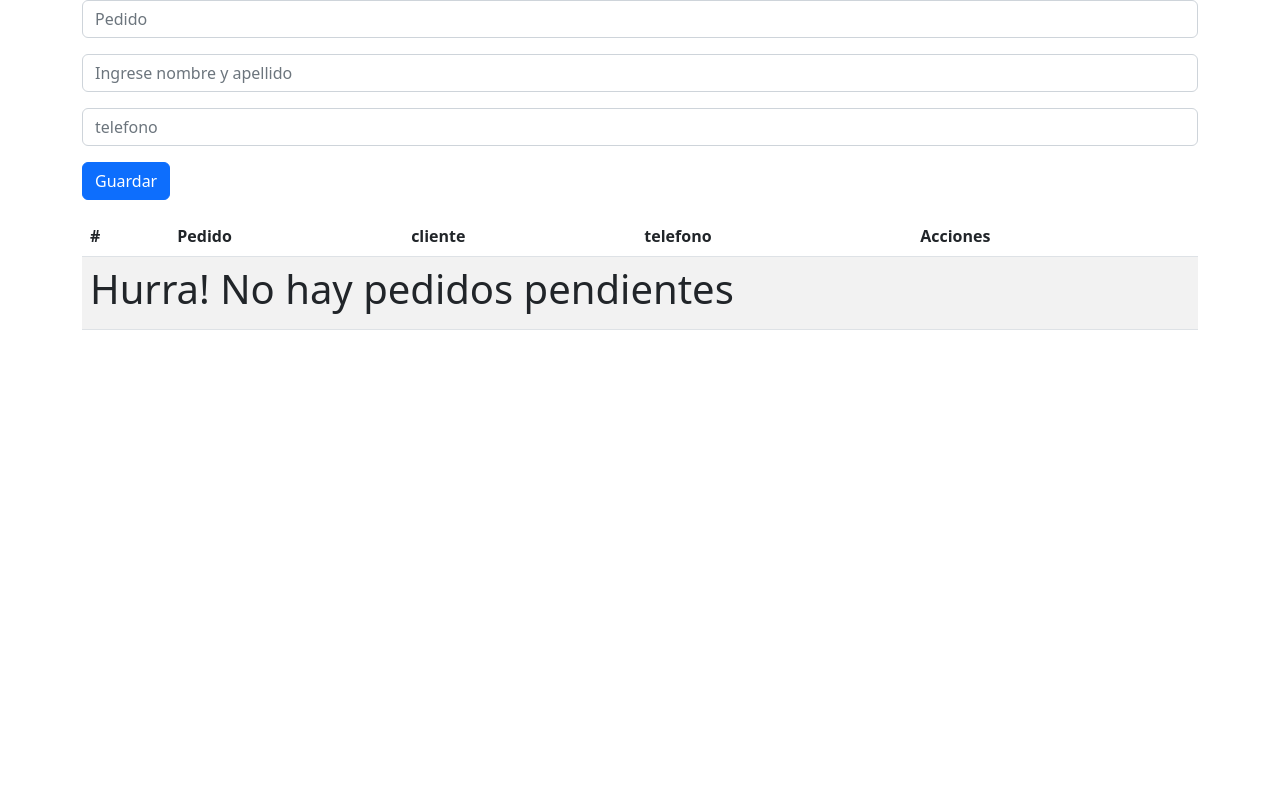
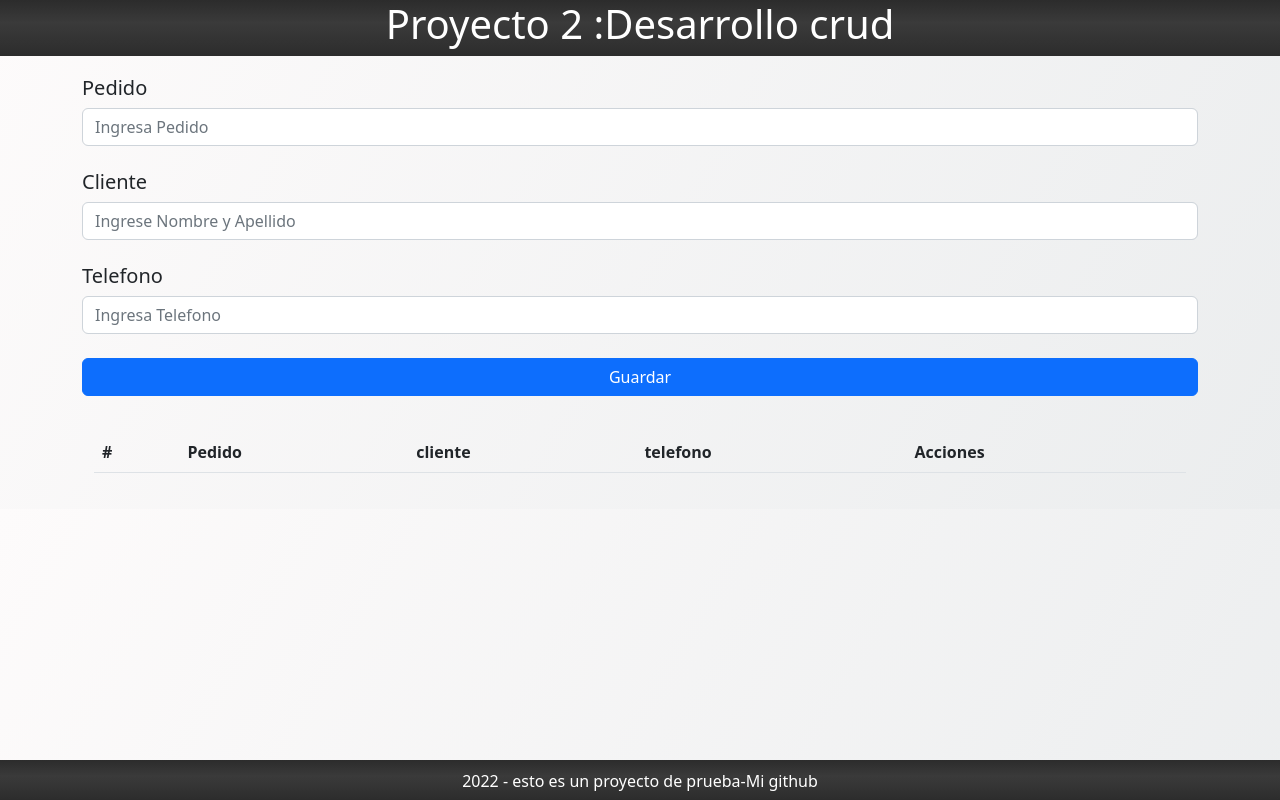
Before and after one commit to AKend0/Proyecto-2_CRUD, a plain HTML site: page index.html in a window 1280 px wide. Drawn offline with nearby package versions, Linux system fonts and the light colour scheme.

Commit message:
paso 6 colocando hoja de estilos

```diff
--- a/index.html
+++ b/index.html
@@ -6,30 +6,41 @@
     <meta name="viewport" content="width=device-width, initial-scale=1.0">
    <!-- CSS only -->
 <link href="https://cdn.jsdelivr.net/npm/bootstrap@5.2.0-beta1/dist/css/bootstrap.min.css" rel="stylesheet" integrity="sha384-0evHe/X+R7YkIZDRvuzKMRqM+OrBnVFBL6DOitfPri4tjfHxaWutUpFmBp4vmVor" crossorigin="anonymous">
-    <title>Document</title>
+    <link rel="stylesheet" href="style.css">
+<title>Gestor de pedidos </title>
 </head>
 <body>
+  <header>
+    <H1 class="titulo">
+      Proyecto 2 :Desarrollo crud
+    </H1>
+  </header>
     <main class="container">
-        <form class="row g-3" id="form">
+        <form class="form" id="form">
             <div class="row-auto">
+               <h5>Pedido</h5>
                 <label for="pedido" class="visually-hidden">Pedido</label>
-                <input type="text" class="form-control" id="pedido" placeholder="Pedido">
+                <input type="text" class="form-control" id="pedido" placeholder="Ingresa Pedido">
               </div>
-
+              <br>
             <div class="row-auto">
+              <h5>Cliente</h5>
               <label for="cliente" class="visually-hidden">Cliente</label>
-              <input type="text" class="form-control" id="cliente" placeholder="Ingrese nombre y apellido">
+              <input type="text" class="form-control" id="cliente" placeholder="Ingrese Nombre y Apellido">
             </div>
+            <br>
             <div class="row-auto">
+              <h5>Telefono</h5>
                 <label for="telefono" class="visually-hidden">Telefono</label>
-                <input type="text" class="form-control" id="telefono" placeholder="telefono">
+                <input type="text" class="form-control" id="telefono" placeholder="Ingresa Telefono">
               </div>
-            <div class="row-auto">
+              <br>
+            <div class="d-grid gap-2">
               <button type="submit" class="btn btn-primary mb-3">Guardar</button>
             </div>
           </form>
 
- <section>
+ <section class="container">
     <table class="table table-striped">
         <thead>
           <tr>
@@ -40,9 +51,9 @@
             <th scope="col">Acciones</th>
           </tr>
         </thead>
-        <tbody id='cuerpotabla'>
-          <th colspan="6">
-              <h1> Hurra! No hay pedidos pendientes</h1>
+        <tbody class="tablero" id='cuerpotabla'>
+          <th  colspan="6">
+              <h1 class="indicador"> Hurra! No hay pedidos pendientes</h1>
           </th>
         </tbody>
       </table>
@@ -53,4 +64,8 @@
     <!-- JavaScript Bundle with Popper -->
 <script src="https://cdn.jsdelivr.net/npm/bootstrap@5.2.0-beta1/dist/js/bootstrap.bundle.min.js" integrity="sha384-pprn3073KE6tl6bjs2QrFaJGz5/SUsLqktiwsUTF55Jfv3qYSDhgCecCxMW52nD2" crossorigin="anonymous"></script>
 </body>
+<footer class="footer">
+  <h6> 2022 -  esto es un proyecto de prueba-  </h6>
+  <a href="https://github.com/AKend0">Mi github</a>
+</footer>
 </html>
--- a/index.js
+++ b/index.js
@@ -14,6 +14,7 @@ const guardarLocalStorage = (datos) => {
 };
 const recuperarLocalStorage = () => {
    lista=JSON.parse(localStorage.getItem('lista'));
+   if(lista==null)lista=[];
     mostrarlista();
 };
 
@@ -28,7 +29,10 @@ const guardarlista = (datoscontacto) => {
 };
 //!READ
 const mostrarlista = () => {
-console.log(lista);
+  /*   if(lista.length==0){
+
+        return;
+    }; */
     cuerpotabla.innerHTML=lista.reduce((acc,listas,index)=>{
 return acc+`
 <tr>
--- /dev/null
+++ b/style.css
@@ -0,0 +1,65 @@
+*{
+    margin:0;
+    padding: 0;
+    box-sizing: border-box;
+}
+
+header{
+    background: linear-gradient(to bottom, #323232 0%, #3F3F3F 40%, #1C1C1C 150%), linear-gradient(to top, rgba(255,255,255,0.40) 0%, rgba(0,0,0,0.25) 200%);
+    background-blend-mode: multiply;
+
+    display: flex;
+    justify-content: center;
+    align-items: flex-end;
+}
+
+body{
+    background-image: linear-gradient(120deg, #fdfbfb 0%, #ebedee 100%);
+}
+.container{
+    margin-top: 20px;
+    display: flex;
+    justify-content: center;
+    flex-direction: column;
+}
+.tablero{
+
+height: 20px;
+}
+.footer{
+    background: linear-gradient(to bottom, #323232 0%, #3F3F3F 40%, #1C1C1C 150%), linear-gradient(to top, rgba(255,255,255,0.40) 0%, rgba(0,0,0,0.25) 200%);
+    background-blend-mode: multiply;
+
+    height: 40px;
+ position: fixed;
+left:0;
+bottom: 0;
+width: 100%;
+
+display: flex;
+flex-direction:row;
+justify-content: center;
+
+
+}
+h1.titulo{
+    color:white;
+}
+
+h6{
+
+    padding-top: 0.9%;
+
+    color: white;
+}
+a{
+    padding-top:0.7%;
+    text-align: center;
+    text-decoration: none;
+    color: white;
+}
+
+h1.indicador{
+    display: flex;
+    justify-content: center;
+}
```
